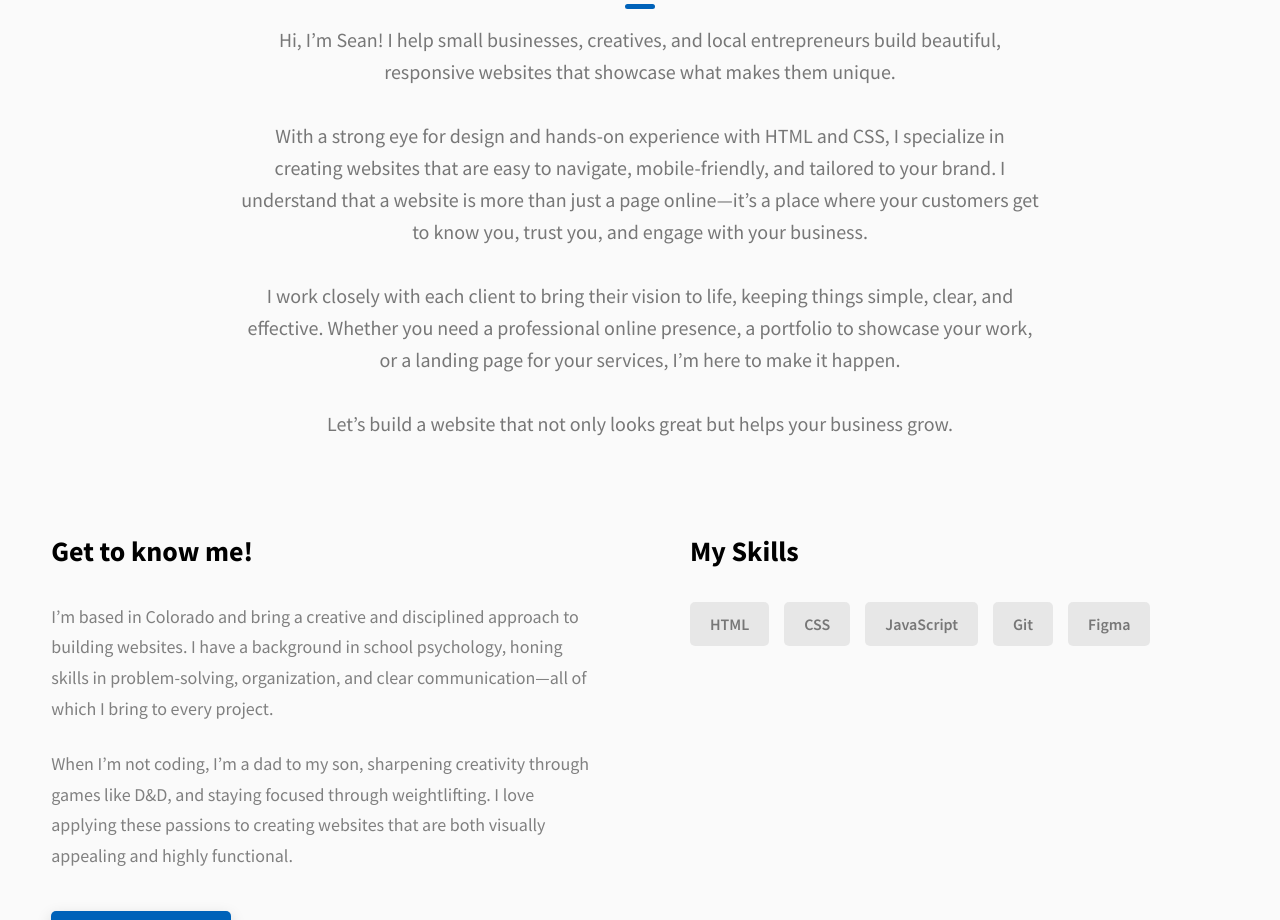
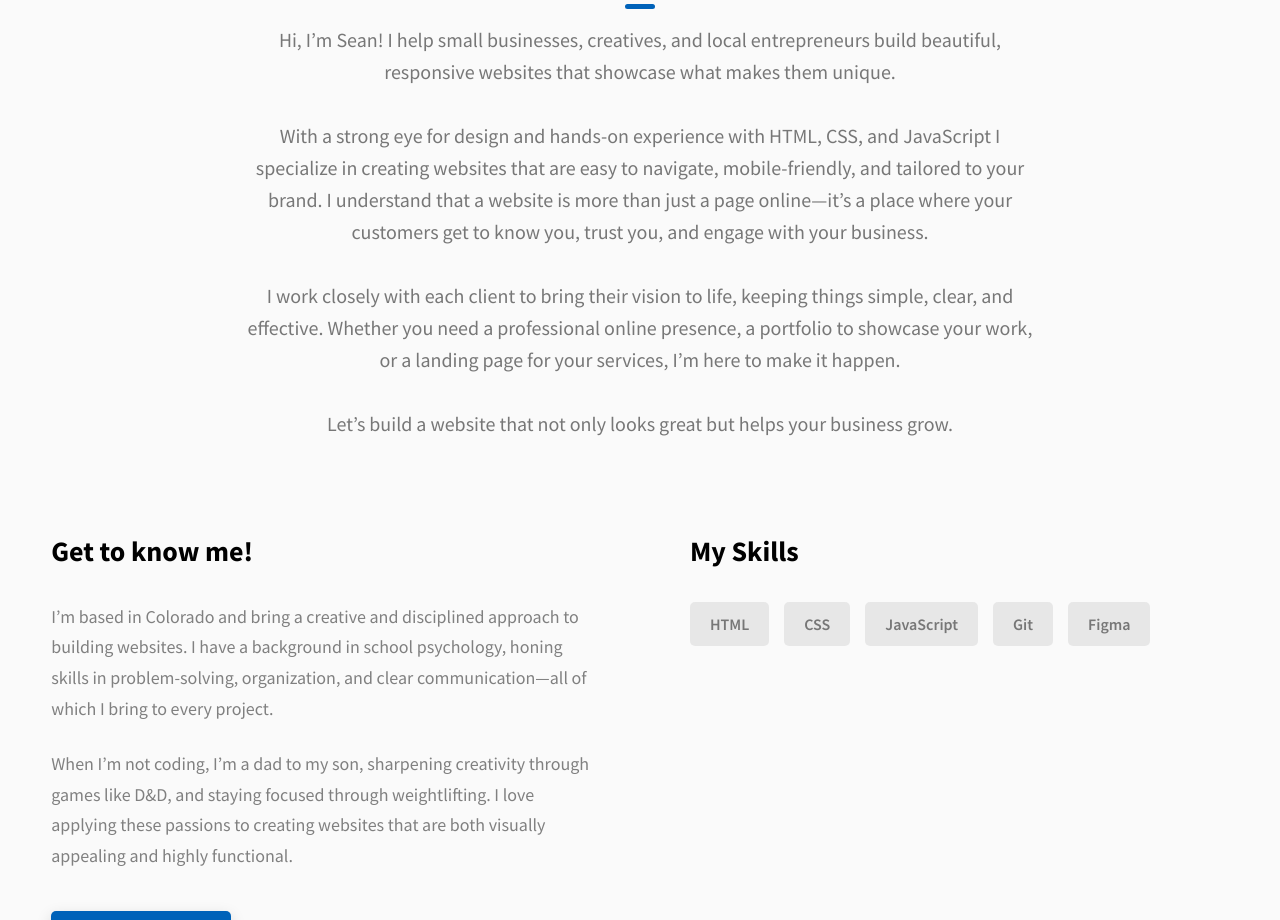
Before and after one commit to seanwalsh-dev/portfolio, a website built with Vite: page index.html in a window 1280 px wide. Shown: the part 5060-5980 px from the top of the page. Built offline with nearby package versions, Linux system fonts and the light colour scheme.

Commit message:
add JS to About Me

```diff
--- a/index.html
+++ b/index.html
@@ -380,7 +380,7 @@
               Hi, I’m Sean! I help small businesses, creatives, and local entrepreneurs build beautiful, responsive websites that showcase what makes them unique.
             </p><br>
             <p>
-              With a strong eye for design and hands-on experience with HTML and CSS, I specialize in creating websites that are easy to navigate, mobile-friendly, and tailored to your brand. I understand that a website is more than just a page online—it’s a place where your customers get to know you, trust you, and engage with your business.
+              With a strong eye for design and hands-on experience with HTML, CSS, and JavaScript I specialize in creating websites that are easy to navigate, mobile-friendly, and tailored to your brand. I understand that a website is more than just a page online—it’s a place where your customers get to know you, trust you, and engage with your business.
             </p><br>
             <p>
               I work closely with each client to bring their vision to life, keeping things simple, clear, and effective. Whether you need a professional online presence, a portfolio to showcase your work, or a landing page for your services, I’m here to make it happen.
```
